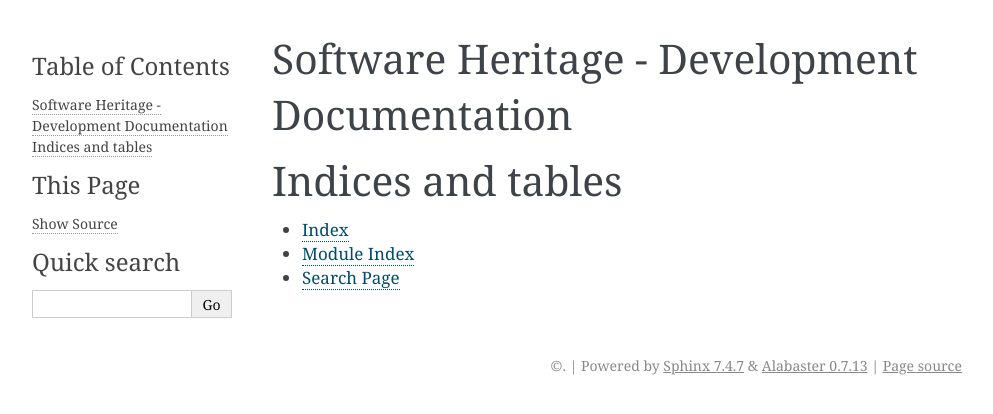
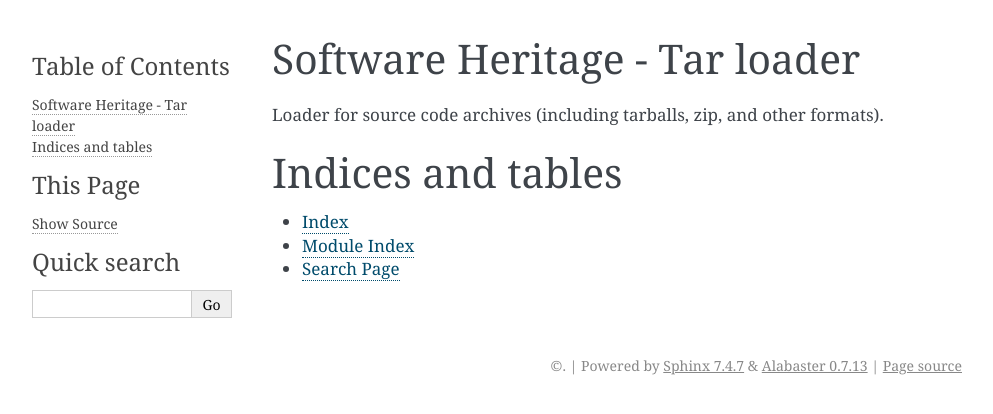
Before and after one commit to SoftwareHeritage/swh-loader-tar, a Sphinx documentation site: the page built from docs/index.rst, in a window 1280 px wide. Shown: the top 414 px of the page, without its empty margins (148-1141 px from the left). Built offline with Sphinx 7.4.7, drawn with Linux system fonts in a browser that asks for light colours; pages that are not in the unit, such as notebooks, are missing from menus.

Commit message:
docs: add title and brief module description

```diff
--- a/docs/index.rst
+++ b/docs/index.rst
@@ -1,7 +1,10 @@
 .. _swh-loader-tar:
 
-Software Heritage - Development Documentation
-=============================================
+Software Heritage - Tar loader
+==============================
+
+Loader for source code archives (including tarballs, zip, and other formats).
+
 
 .. toctree::
    :maxdepth: 2
@@ -9,6 +12,7 @@ Software Heritage - Development Documentation
 
    README.md
 
+
 Indices and tables
 ==================
 
```
